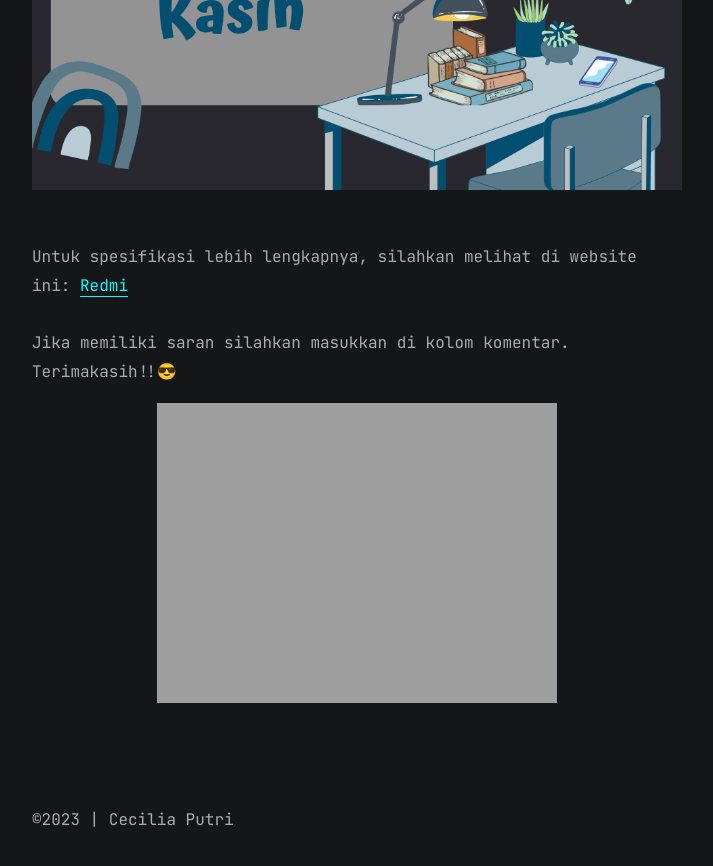
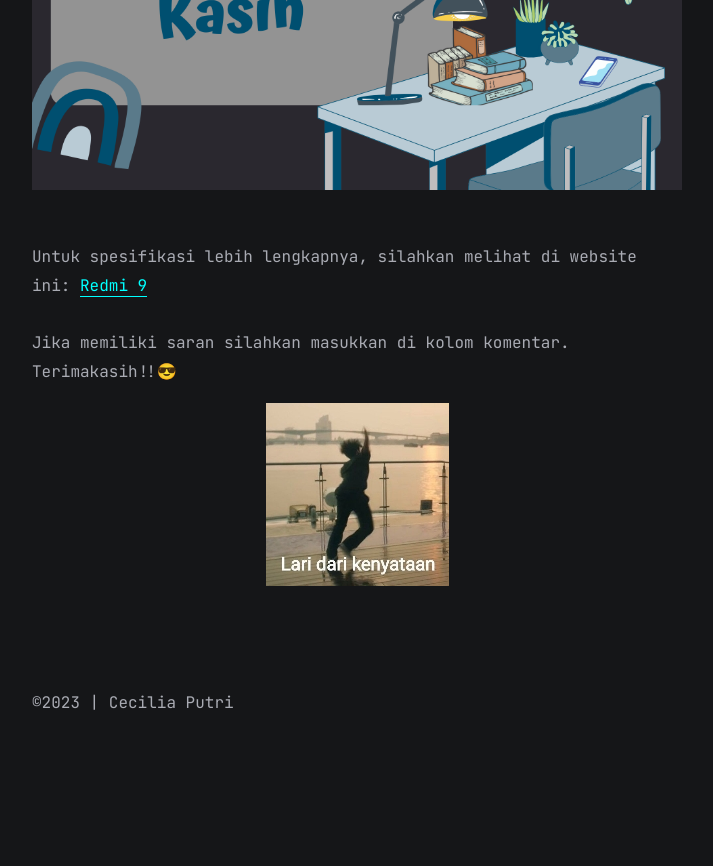
Before and after one commit to shera1402/shera1402.github.io, a Jekyll site: the page built from all_collections/_posts/2023-10-27-My-Device.md, in a window 1280 px wide and 900 px high, scrolled down 1943 px. Shown: the top 866 px of the window, without its empty margins (283-996 px from the left). Built offline with Jekyll 4.4.1, drawn with Linux system fonts in a browser that asks for light colours; comment, search, counter and statistics services are not loaded; a style sheet for code colours, icons or effects is not loaded; after the commit the page ends 2726 px from its top, so only the background shows below that.

Commit message:
Update 2023-10-27-My-Device.md

```diff
--- a/all_collections/_posts/2023-10-27-My-Device.md
+++ b/all_collections/_posts/2023-10-27-My-Device.md
@@ -13,8 +13,8 @@
 <span style="display:block;text-align:center">![alt](https://ceciliaputri131.github.io/assets/img/myDevice/device3[1].png)</span>
 <span style="display:block;text-align:center">![alt](https://ceciliaputri131.github.io/assets/img/myDevice/device4[1].png)</span>
 
-Untuk spesifikasi lebih lengkapnya, silahkan melihat di website ini: [Redmi](https://www.gsmarena.com/xiaomi_redmi_9-10233.php)
+Untuk spesifikasi lebih lengkapnya, silahkan melihat di website ini: [Redmi 9](https://www.gsmarena.com/xiaomi_redmi_9-10233.php)
 
 
 Jika memiliki saran silahkan masukkan di kolom komentar. Terimakasih!!😎
-<span style="display:block;text-align:center">![alt](https://ceciliaputri131.github.io/assets/img/memedevice[1].jpg)</span>
+<span style="display:block;text-align:center">![alt](https://ceciliaputri131.github.io/assets/img/myDevice/memedevice[1].jpg)</span>
```
